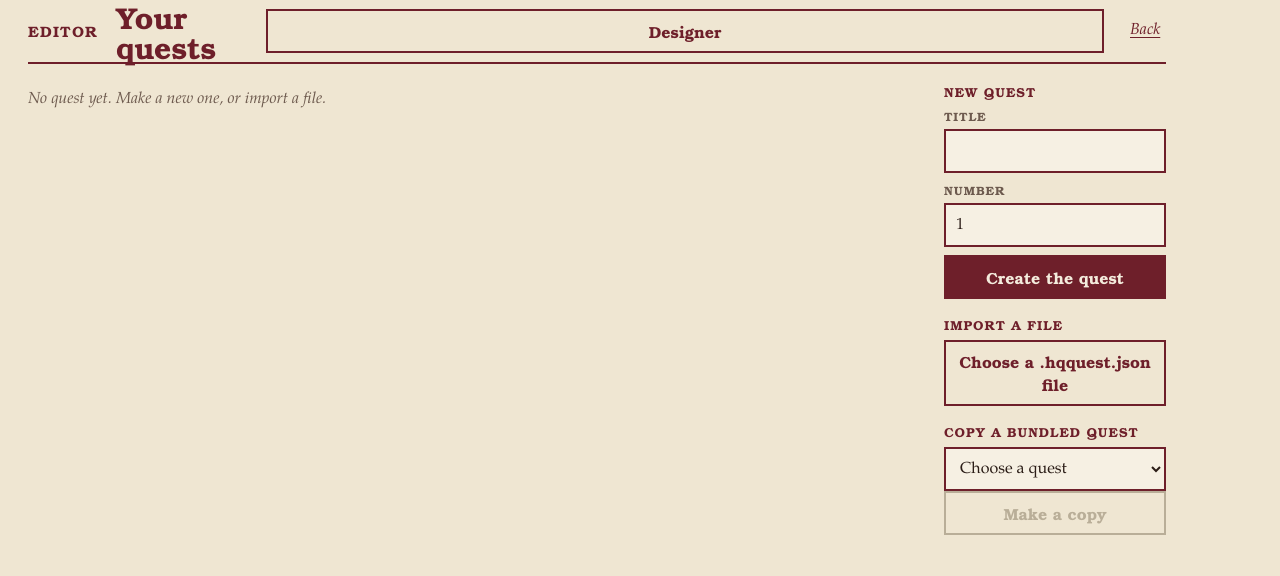
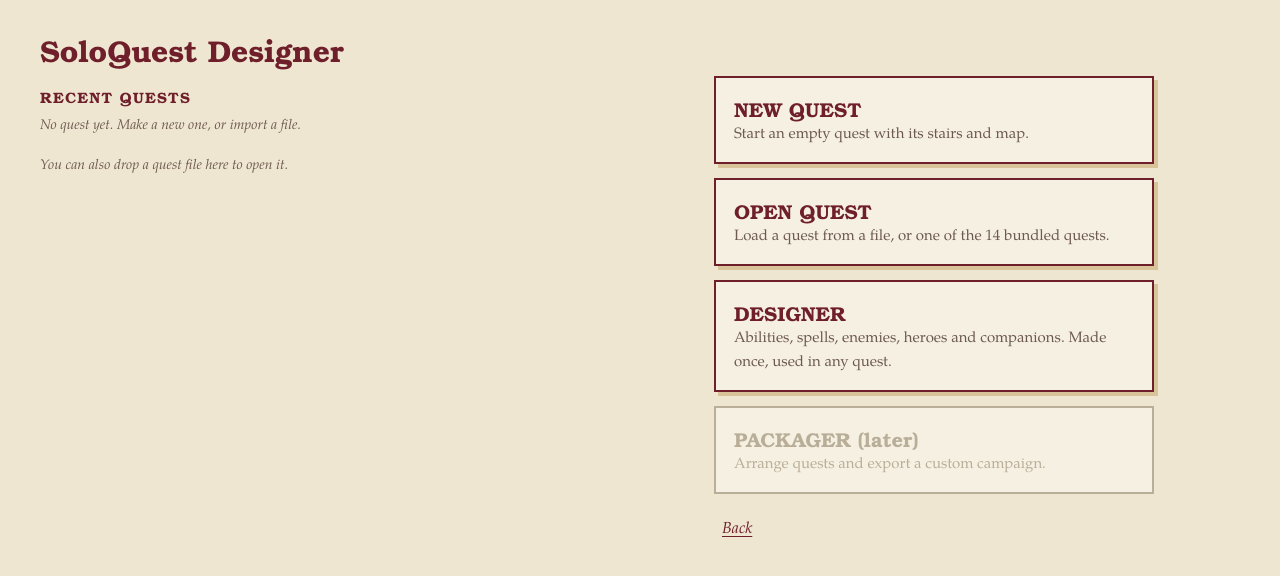
Before and after one commit to jasosa/SoloQuest_v2, a React (Vite) app: page / in a window 1280 px wide. Both pictures are taken after a click on the button "Quest editor". Shown: the top 576 px of the page. Built offline with nearby package versions, Linux system fonts and the light colour scheme.

Commit message:
editor start screen follows the mockup: recent quests, cards for New quest, Open quest, Designer and Packager (later), popups for new and open
Co-Authored-By: Claude Sonnet 5.5 <noreply@anthropic.com>

```diff
--- a/src/ui/editor/EditorStart.tsx
+++ b/src/ui/editor/EditorStart.tsx
@@ -8,6 +8,7 @@ import {
 } from '../../engine/editor';
 import type { Quest } from '../../engine/quest/schema';
 import type { UserQuestStore, UserQuestSummary } from '../../persist/userQuests';
+import { Dialog, Fld } from '../shared/Frame';
 import { questEntries } from '../quests';
 
 export interface EditorStartProps {
@@ -32,6 +33,7 @@ export function EditorStart({ store, onOpen, onBack, onDesigner }: EditorStartPr
   const [notes, setNotes] = useState<readonly Issue[]>([]);
   const [imported, setImported] = useState<Quest | null>(null);
   const [copyOf, setCopyOf] = useState('');
+  const [popup, setPopup] = useState<'new' | 'open' | null>(null);
 
   const refresh = useCallback(async () => {
     const list = await store.list();
@@ -93,38 +95,37 @@ export function EditorStart({ store, onOpen, onBack, onDesigner }: EditorStartPr
   const bundled = questEntries.filter((q) => q.level);
 
   return (
-    <div className="app editor-start">
-      <header>
-        <span className="qn">Editor</span>
-        <h1>Your quests</h1>
-        {onDesigner && (
-          <button className="btn alt" onClick={onDesigner} style={{ marginLeft: 'auto' }}>
-            Designer
-          </button>
+    <div
+      className="app fr editor-start"
+      onDragOver={(e) => e.preventDefault()}
+      onDrop={(e) => {
+        e.preventDefault();
+        void onFile(e.dataTransfer.files[0]);
+      }}
+    >
+      <div className="fr-start">
+        <div>
+          <h1>SoloQuest Designer</h1>
+          <h2>Recent quests</h2>
+          {rows.length === 0 && (
+            <p className="fr-help">No quest yet. Make a new one, or import a file.</p>
           )}
-        <button
-          className="link"
-          onClick={onBack}
-          style={onDesigner ? undefined : { marginLeft: 'auto' }}
-        >
-          Back
-        </button>
-      </header>
-
-      <div className="pick es-list">
-        {rows.length === 0 && (
-          <p className="es-empty">No quest yet. Make a new one, or import a file.</p>
-        )}
-        <ul>
+          <ul className="fr-recent">
             {rows.map((r) => (
               <li key={r.id} data-quest={r.id}>
-              <div>
-                <b>{r.title}</b> <span className="es-meta">Quest {r.number}</span>
-                {r.draft && <span className="es-tag">Unsaved draft</span>}
-                <div className="es-meta">{new Date(r.updatedAt).toLocaleString()}</div>
-              </div>
+                <button
+                  className="fr-open"
+                  aria-label={`Open ${r.title}`}
+                  onClick={() => void open(r.id)}
+                >
+                  {r.title}
+                </button>
+                <span>
+                  Quest {r.number} · {r.draft ? 'Unsaved draft' : 'saved'} ·{' '}
+                  {new Date(r.updatedAt).toLocaleDateString()}
+                </span>
                 {confirm === r.id ? (
-                <div className="es-actions">
+                  <>
                     <span>Delete it?</span>
                     <button className="btn" onClick={() => void remove(r.id)}>
                       Yes, delete
@@ -132,89 +133,29 @@ export function EditorStart({ store, onOpen, onBack, onDesigner }: EditorStartPr
                     <button className="btn alt" onClick={() => setConfirm(null)}>
                       No
                     </button>
-                </div>
+                  </>
                 ) : (
-                <div className="es-actions">
-                  <button className="btn" onClick={() => void open(r.id)}>
-                    Open
-                  </button>
-                  <button className="btn alt" onClick={() => setConfirm(r.id)}>
+                  <button className="link" onClick={() => setConfirm(r.id)}>
                     Delete
                   </button>
-                </div>
                 )}
               </li>
             ))}
           </ul>
-      </div>
-
-      <aside className="side">
-        <section>
-          <div className="lbl">New quest</div>
-          <label className="ed-field">
-            Title
-            <input value={title} maxLength={80} onChange={(e) => setTitle(e.target.value)} />
-          </label>
-          <label className="ed-field">
-            Number
-            <input
-              type="number"
-              min={1}
-              max={99}
-              value={number}
-              onChange={(e) => setNumber(e.target.value)}
-            />
-          </label>
-          <button className="btn" onClick={() => void create()}>
-            Create the quest
-          </button>
-        </section>
-
-        <section>
-          <div className="lbl">Import a file</div>
-          <label className="btn alt es-file">
-            Choose a .hqquest.json file
+          <p className="fr-help" style={{ marginTop: 20 }}>
+            You can also drop a quest file here to open it.
+          </p>
           <input
             type="file"
+            hidden
             accept=".json,application/json"
             aria-label="Import file"
             onChange={(e) => void onFile(e.target.files?.[0])}
           />
-          </label>
-        </section>
-
-        {bundled.length > 0 && (
-          <section>
-            <div className="lbl">Copy a bundled quest</div>
-            <select
-              className="es-select"
-              aria-label="Bundled quest"
-              value={copyOf}
-              onChange={(e) => setCopyOf(e.target.value)}
-            >
-              <option value="">Choose a quest</option>
-              {bundled.map((q) => (
-                <option key={q.number} value={q.number}>
-                  Quest {q.number}: {q.level?.quest.title}
-                </option>
-              ))}
-            </select>
-            <button
-              className="btn alt"
-              disabled={copyOf === ''}
-              onClick={() => {
-                const q = bundled.find((b) => String(b.number) === copyOf)?.level?.quest;
-                if (q) void take(exportQuest(q));
-              }}
-            >
-              Make a copy
-            </button>
-          </section>
-        )}
 
           {problems.length > 0 && (
             <section role="alert" className="es-problems">
-            <div className="lbl">The file could not be used</div>
+              <h2>The file could not be used</h2>
               <ul>
                 {problems.map((p, i) => (
                   <li key={i}>{p}</li>
@@ -224,7 +165,7 @@ export function EditorStart({ store, onOpen, onBack, onDesigner }: EditorStartPr
           )}
           {imported && (
             <section className="es-imported" role="status">
-            <div className="lbl">Imported</div>
+              <h2>Imported</h2>
               <p>{imported.title} is in your list.</p>
               {notes.length > 0 && (
                 <ul>
@@ -238,7 +179,131 @@ export function EditorStart({ store, onOpen, onBack, onDesigner }: EditorStartPr
               </button>
             </section>
           )}
-      </aside>
+        </div>
+
+        <div className="fr-cards">
+          <button className="fr-card" onClick={() => setPopup('new')}>
+            <b>NEW QUEST</b>
+            <span>Start an empty quest with its stairs and map.</span>
+          </button>
+          <button className="fr-card" onClick={() => setPopup('open')}>
+            <b>OPEN QUEST</b>
+            <span>Load a quest from a file, or one of the 14 bundled quests.</span>
+          </button>
+          {onDesigner && (
+            <button className="fr-card" onClick={onDesigner}>
+              <b>DESIGNER</b>
+              <span>
+                Abilities, spells, enemies, heroes and companions. Made once, used in any quest.
+              </span>
+            </button>
+          )}
+          <div className="fr-card off" aria-disabled="true">
+            <b>PACKAGER (later)</b>
+            <span>Arrange quests and export a custom campaign.</span>
+          </div>
+          <button className="link" onClick={onBack} style={{ justifySelf: 'start' }}>
+            Back
+          </button>
+        </div>
+      </div>
+      <div className="fr-foot">
+        <span>Editor 0.1</span>
+        <span>Quest format 1</span>
+        <span style={{ marginLeft: 'auto' }}>Works offline</span>
+      </div>
+
+      {popup === 'new' && (
+        <Dialog
+          title="New quest"
+          foot={
+            <>
+              <button className="btn alt" onClick={() => setPopup(null)}>
+                Cancel
+              </button>
+              <button className="btn" onClick={() => void create()}>
+                Create the quest
+              </button>
+            </>
+          }
+        >
+          <Fld label="Title">
+            <input
+              className="fr-in"
+              aria-label="Title"
+              value={title}
+              maxLength={80}
+              onChange={(e) => setTitle(e.target.value)}
+            />
+          </Fld>
+          <Fld label="Number">
+            <input
+              className="fr-in"
+              aria-label="Number"
+              type="number"
+              min={1}
+              max={99}
+              value={number}
+              onChange={(e) => setNumber(e.target.value)}
+            />
+          </Fld>
+        </Dialog>
+      )}
+      {popup === 'open' && (
+        <Dialog
+          title="Open quest"
+          foot={
+            <button className="btn alt" onClick={() => setPopup(null)}>
+              Close
+            </button>
+          }
+        >
+          <label className="btn alt es-file" style={{ width: '100%' }}>
+            Choose a .hqquest.json file
+            <input
+              type="file"
+              accept=".json,application/json"
+              aria-label="Import file in the dialog"
+              onChange={(e) => {
+                setPopup(null);
+                void onFile(e.target.files?.[0]);
+              }}
+            />
+          </label>
+          {bundled.length > 0 && (
+            <>
+              <Fld label="Copy a bundled quest">
+                <select
+                  className="fr-sel"
+                  aria-label="Bundled quest"
+                  value={copyOf}
+                  onChange={(e) => setCopyOf(e.target.value)}
+                >
+                  <option value="">Choose a quest</option>
+                  {bundled.map((q) => (
+                    <option key={q.number} value={q.number}>
+                      Quest {q.number}: {q.level?.quest.title}
+                    </option>
+                  ))}
+                </select>
+              </Fld>
+              <button
+                className="btn alt"
+                disabled={copyOf === ''}
+                onClick={() => {
+                  const q = bundled.find((b) => String(b.number) === copyOf)?.level?.quest;
+                  if (q) {
+                    setPopup(null);
+                    void take(exportQuest(q));
+                  }
+                }}
+              >
+                Make a copy
+              </button>
+            </>
+          )}
+        </Dialog>
+      )}
     </div>
   );
 }
```
Also changed, not shown: 2 other files (tests, documents, lock files or other folders). Lines whose indentation alone changed are shown as unchanged.
